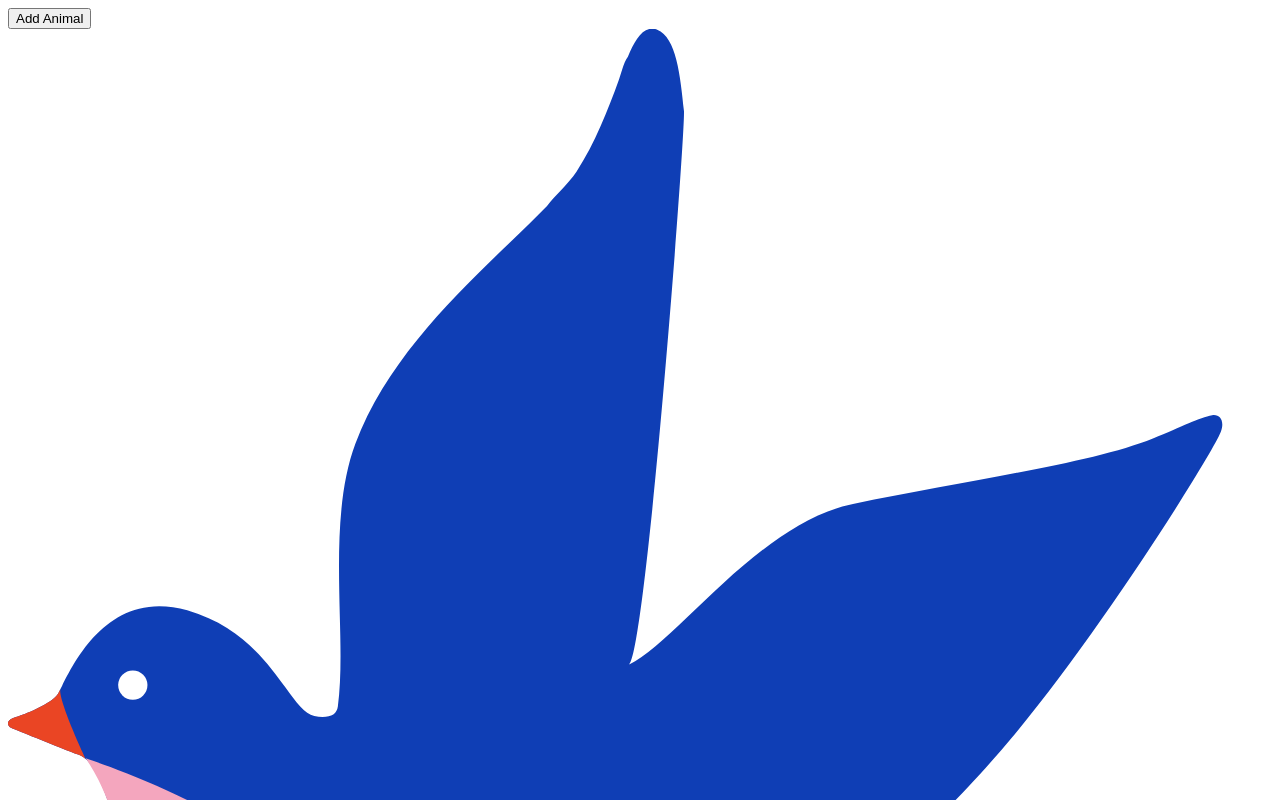
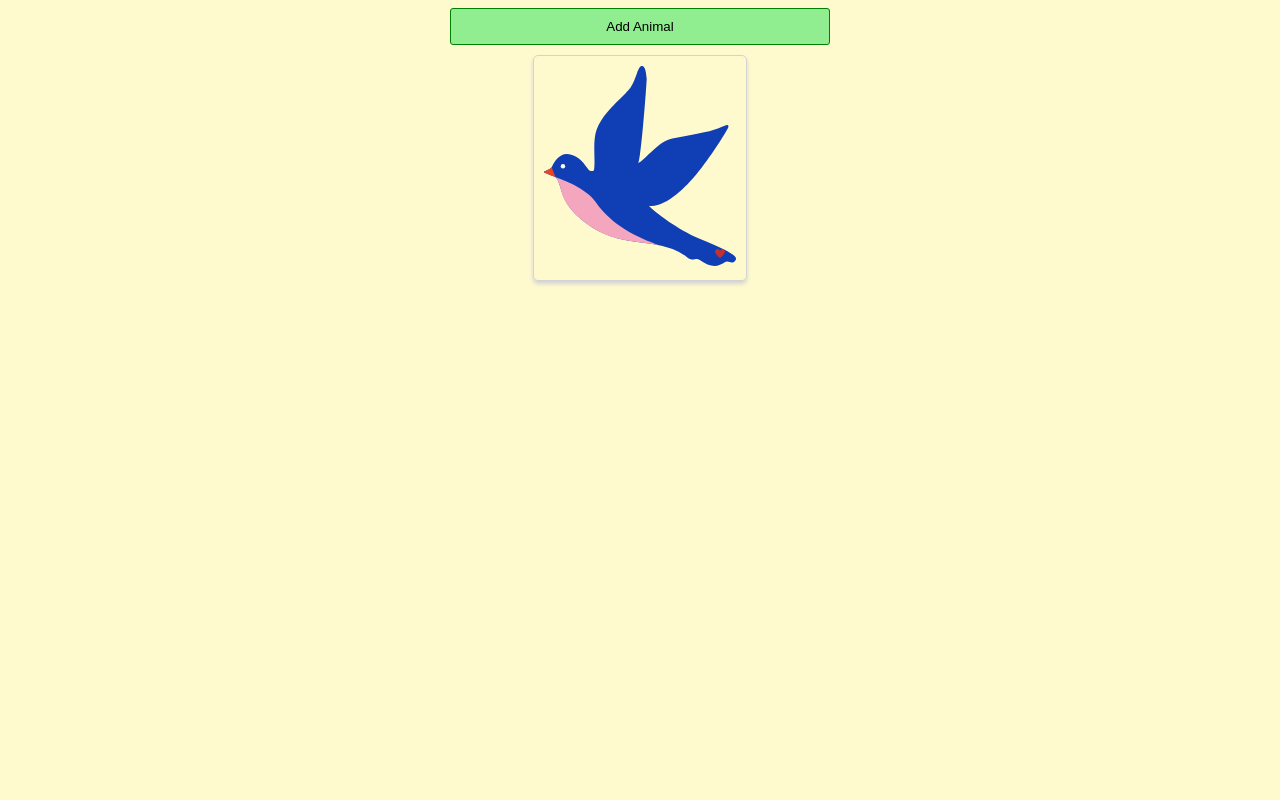
Before and after one commit to amit-inverse/react-tutorial-animals, a React (Create React App) app: page / in a window 1280 px wide. Both pictures are taken after a click on the button "Add Animal". Shown: the top 800 px of the page. Built offline with nearby package versions, Linux system fonts and the light colour scheme.

Commit message:
Finalizing Styling

```diff
--- /dev/null
+++ b/src/AnimalShow.css
@@ -0,0 +1,18 @@
+.animal-show {
+    position: relative;
+    border: 1px solid lightgray;
+    padding: 10px;
+    border-radius: 5px;
+    margin: 10px;
+    box-shadow: 0px 3px 4px lightgray;
+}
+
+.animal {
+    height: 200px;
+}
+
+.heart {
+    position: absolute;
+    bottom: 10%;
+    right: 10%;
+}
--- a/src/AnimalShow.js
+++ b/src/AnimalShow.js
@@ -1,5 +1,5 @@
+import './AnimalShow.css';
 import { useState } from 'react';
-
 import bird from './svg/bird.svg';
 import cat from './svg/cat.svg';
 import cow from './svg/cow.svg';
@@ -25,9 +25,9 @@
     };
 
     return (
-        <div onClick={handleClick}>
-            <img alt="animal" src={svgMap[type]} />
-            <img alt="heart" src={heart} style={{ width: 10 + 10 * clicks + 'px' }} />
+        <div className="animal-show" onClick={handleClick}>
+            <img className="animal" alt="animal" src={svgMap[type]} />
+            <img className="heart" alt="heart" src={heart} style={{ width: 10 + 10 * clicks + 'px' }} />
         </div>
     );
 }
--- /dev/null
+++ b/src/App.css
@@ -0,0 +1,25 @@
+html {
+    background-color: lemonchiffon;
+}
+
+.app {
+    display: flex;
+    flex-direction: column;
+    align-items: center;
+}
+
+button {
+    background-color: lightgreen;
+    border: 1px solid green;
+    border-radius: 3px;
+    font-size: 20p;
+    padding: 10px;
+    width: 30%;
+}
+
+.animal-list {
+    display: flex;
+    flex-direction: row;
+    flex-wrap: wrap;
+    justify-content: center;
+}
--- a/src/App.js
+++ b/src/App.js
@@ -1,3 +1,4 @@
+import './App.css';
 import { useState } from 'react';
 import AnimalShow from './AnimalShow';
 
@@ -19,9 +20,9 @@
     });
 
     return (
-        <div>
+        <div className="app">
             <button onClick={handleClick}>Add Animal</button>
-            <div>{renderedAnimals}</div>
+            <div className="animal-list">{renderedAnimals}</div>
         </div>
     );
 }
```
